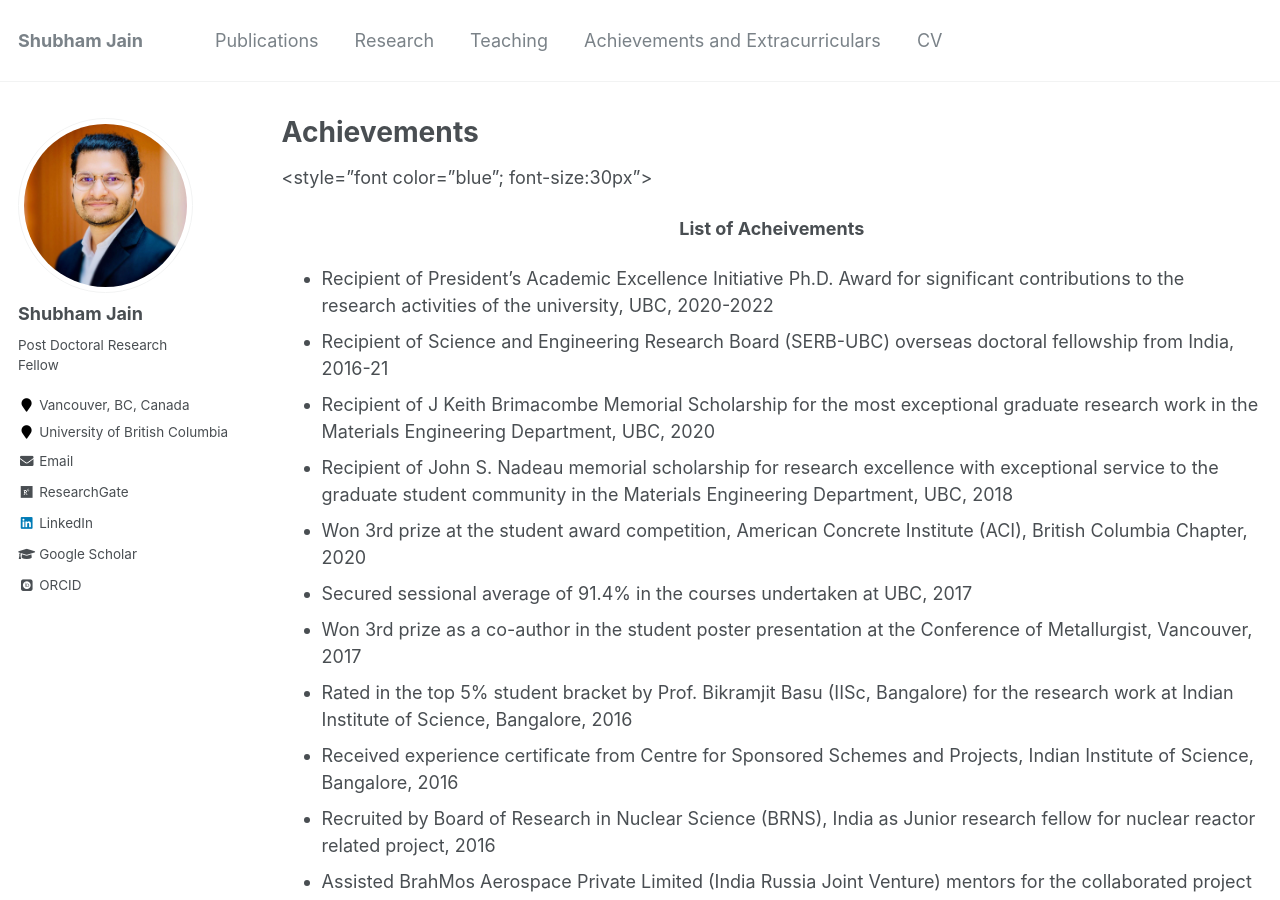
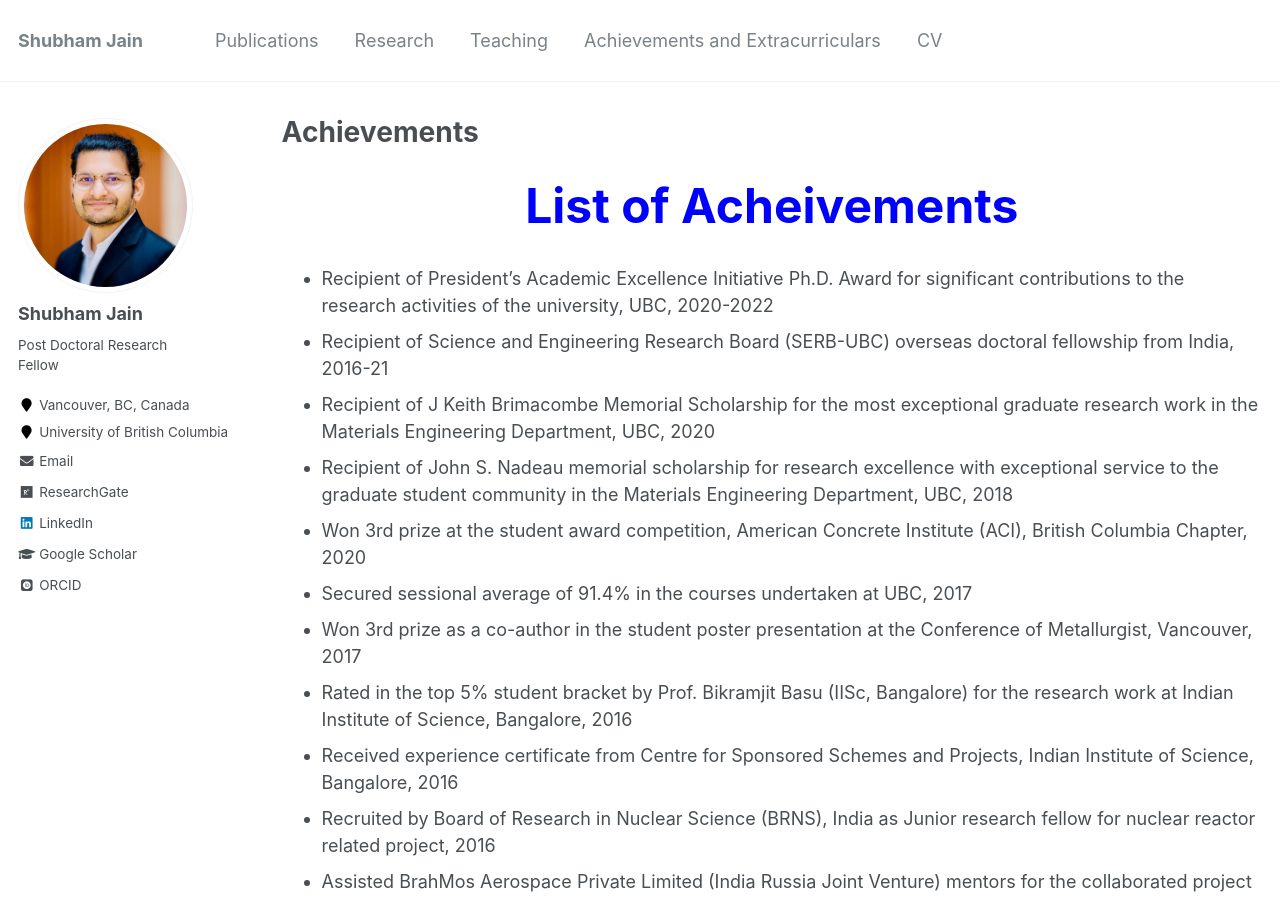
Before and after one commit to shubhamj2611/shubhamj2611.github.io, a Jekyll site: the page built from _pages/achievements.md, in a window 1280 px wide and 900 px high. Built offline with Jekyll 4.4.1, drawn with Linux system fonts in a browser that asks for light colours; some web fonts are replaced.

Commit message:
Update achievements.md

```diff
--- a/_pages/achievements.md
+++ b/_pages/achievements.md
@@ -6,7 +6,7 @@ author_profile: true
 ---
 
 
-<style="font color="blue"; font-size:30px"> <b> <center> List of Acheivements </center> </b>
+<p><font size="30" color="#0000ff"> <b> <center> List of Acheivements </center> </b></font></p>
 
 *	Recipient of President's Academic Excellence Initiative Ph.D. Award for significant contributions to the research activities of the university, UBC, 2020-2022
 *	Recipient of Science and Engineering Research Board (SERB-UBC) overseas doctoral fellowship from India, 2016-21
```
